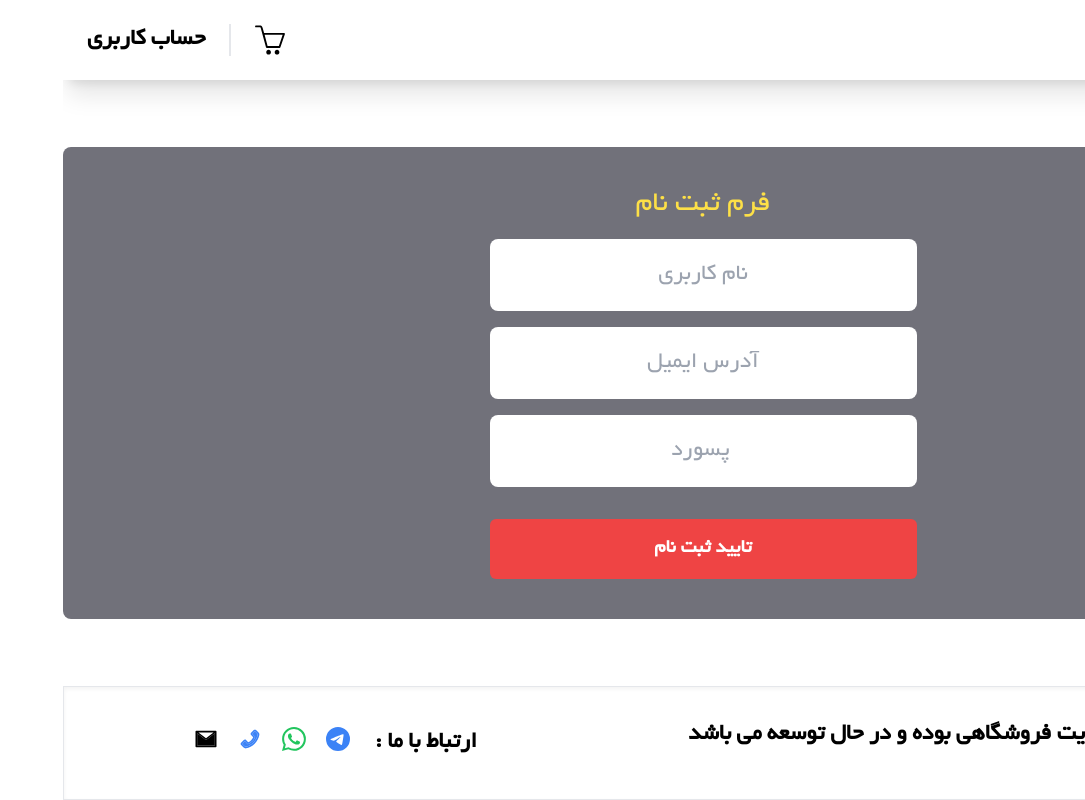
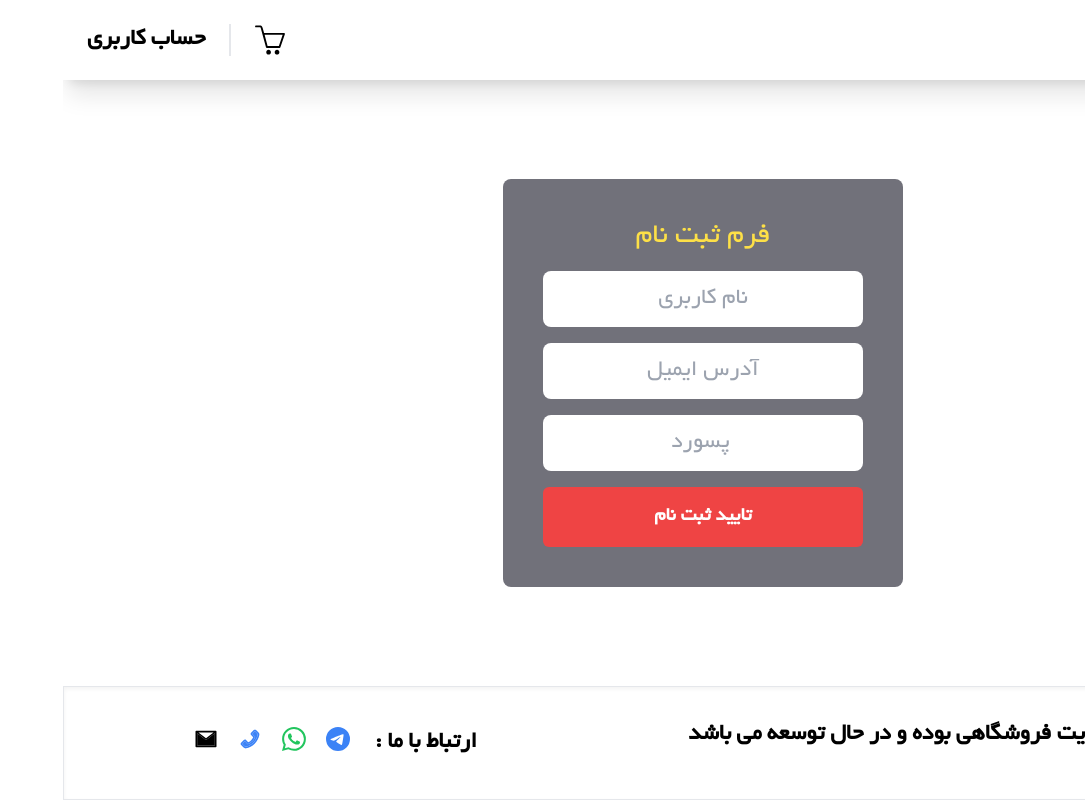
Before and after one commit to ghiyaee/my-shopping, a Next.js app: page /register in a window 1280 px wide. Shown: the whole page, without its empty margins (195-1280 px from the left). Built offline with nearby package versions, Linux system fonts and the light colour scheme.

Commit message:
updata style login and register

```diff
--- a/components/Login.jsx
+++ b/components/Login.jsx
@@ -1,17 +1,17 @@
 import Link from "next/link";
 const Login = () => {
   return (
-    <div className="flex justify-center items-center flex-col gap-4 bg-zinc-500  container m-auto p-10 rounded-lg ">
+    <div className="flex flex-col items-center  bg-zinc-500 p-10  gap-4 rounded-lg w-[400px]">
       <h3 className="text-2xl text-yellow-300">فرم ورود</h3>
-      <form className="flex flex-col gap-4">
+      <form className="flex flex-col gap-4 w-full">
         <input
           type="email"
-          className="py-5 px-20 text-center text-2xl   outline-none rounded-lg"
+          className="py-3 text-center text-2xl   outline-none rounded-lg"
           placeholder="ایمیل خود را وارد کنید"
         />
         <input
           type="password"
-          className="py-5 px-20 text-center text-2xl   outline-none rounded-lg"
+          className="py-3 text-center text-2xl   outline-none rounded-lg"
           placeholder="پسورد خود را وارد کنید"
         />
         <button className="w-full primery-button">ورود</button>
--- a/components/Register.jsx
+++ b/components/Register.jsx
@@ -1,25 +1,25 @@
 import Link from "next/link";
 const Register = () => {
     return (
-      <div className="flex justify-center items-center flex-col gap-4 bg-zinc-500 container m-auto p-10 rounded-lg">
+      <div className="flex flex-col items-center  bg-zinc-500 p-10  gap-4 rounded-lg w-[400px]">
         <h3 className="text-3xl text-yellow-300">فرم ثبت نام</h3>
-        <form className="flex flex-col gap-4">
+        <form className="flex flex-col gap-4 w-full">
           <input
             type="text"
-            className="py-5 px-20 text-center text-2xl   outline-none rounded-lg"
+            className="py-3  text-center text-2xl   outline-none rounded-lg"
             placeholder="نام کاربری"
           />
           <input
             type="email"
-            className="py-5 px-20 text-center text-2xl   outline-none rounded-lg"
+            className="py-3 text-center text-2xl   outline-none rounded-lg"
             placeholder="آدرس ایمیل"
           />
           <input
             type="password"
-            className="py-5 px-20 text-center text-2xl   outline-none rounded-lg"
+            className="py-3  text-center text-2xl   outline-none rounded-lg"
             placeholder=" پسورد"
           />
-        <button className=" primery-button mt-4 ">تایید ثبت نام</button>
+          <button className=" primery-button mt-0 ">تایید ثبت نام</button>
         </form>
       </div>
     );
--- a/pages/login/index.js
+++ b/pages/login/index.js
@@ -1,7 +1,7 @@
 import Login from "@/components/Login";
 const LoginPage = () => {
     return (
-        <div>
+        <div className="flex justify-center items-center">
           <Login/>
         </div>
     );
--- a/pages/register/index.js
+++ b/pages/register/index.js
@@ -1,9 +1,9 @@
 import Register from "@/components/Register";
 const RegisterPage = () => {
     return (
-        <div>
-         <Register/>
-        </div>
+      <div className="flex justify-center items-center">
+        <Register />
+      </div>
     );
 }
 
```
